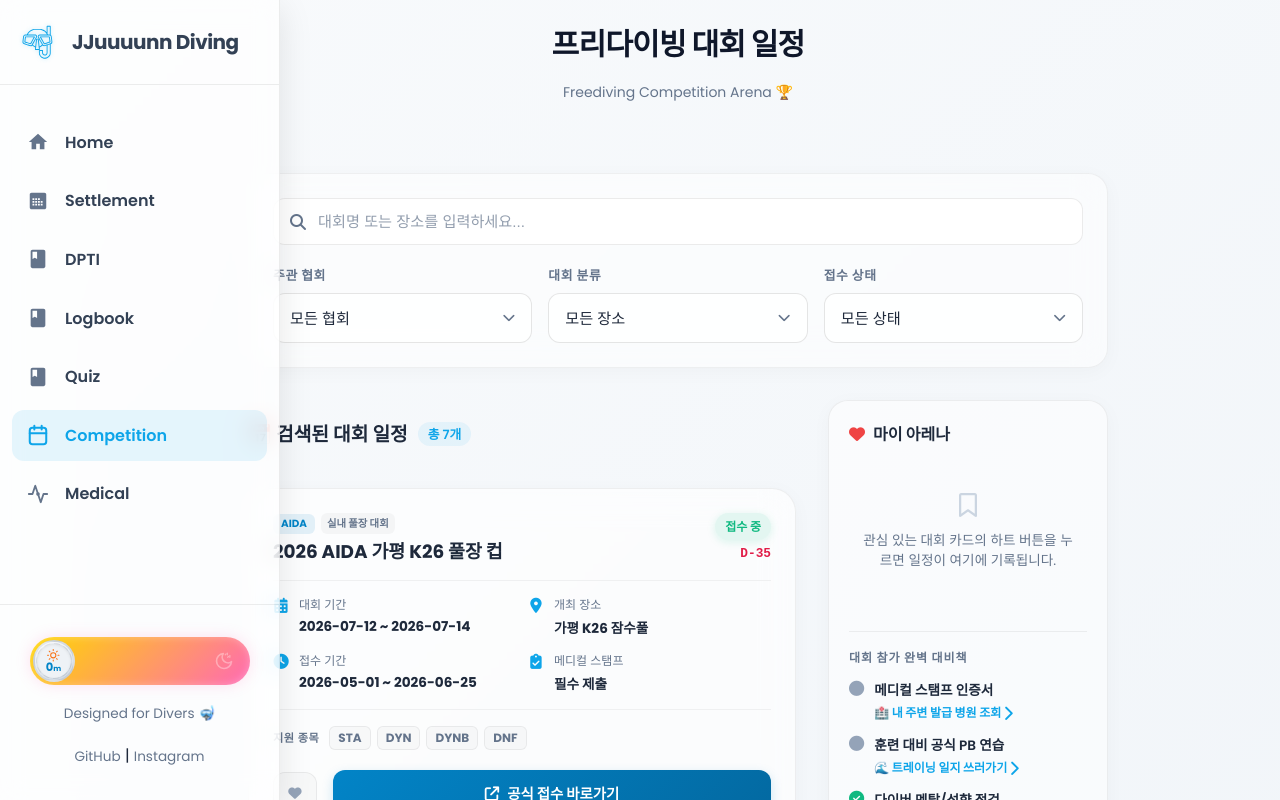
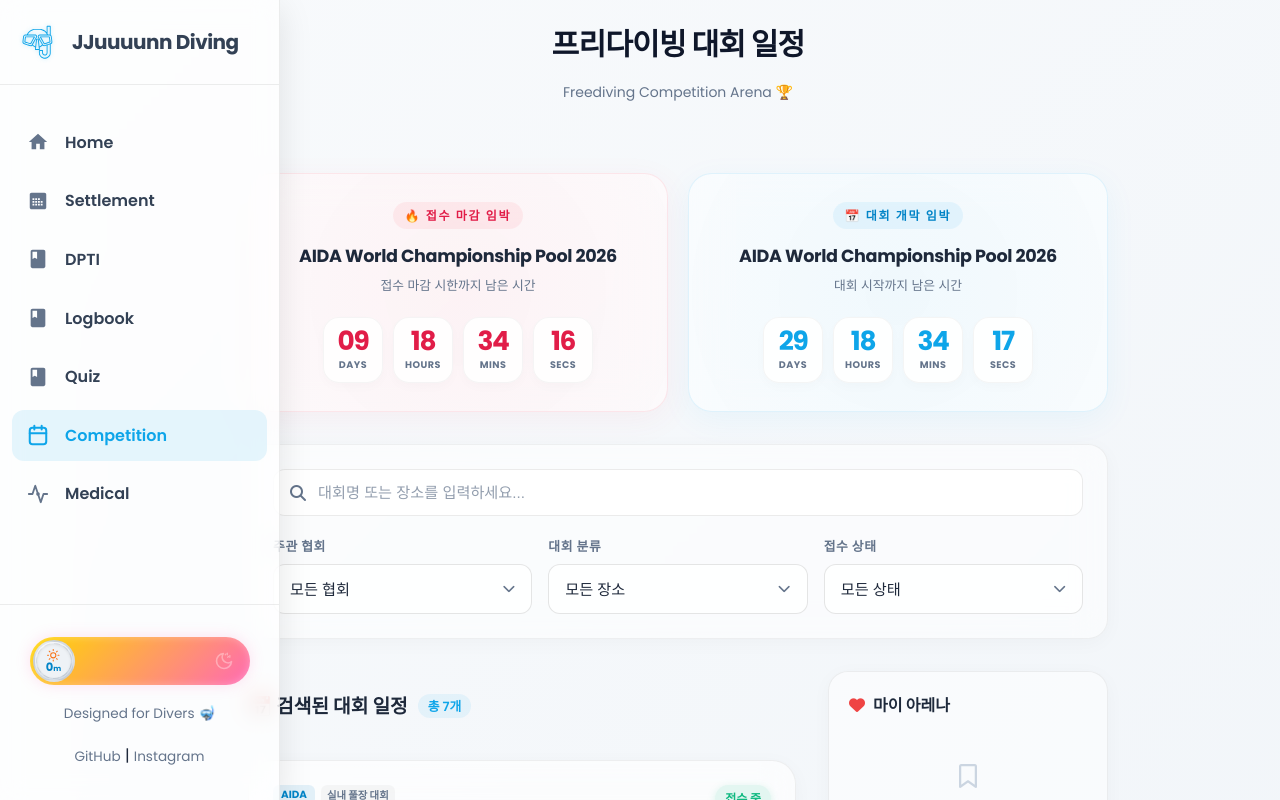
Before and after one commit to JJuuuunn/diving, a Vue app: page /diving/competition in a window 1280 px wide. Shown: the top 800 px of the page. Built offline with nearby package versions, Linux system fonts and the light colour scheme.

Commit message:
feat(competition): render dual countdown dashboards with themed rose/skyblue gradient cards

```diff
--- a/src/assets/scss/pages/_competition.scss
+++ b/src/assets/scss/pages/_competition.scss
@@ -26,7 +26,19 @@
   }
 }
 
-// 카운트다운 프리미엄 대시보드
+// 이중 카운트다운 위젯 그리드 컨테이너
+.countdown-dashboards-grid {
+  display: grid;
+  grid-template-columns: repeat(2, 1fr);
+  gap: 20px;
+
+  @media (max-width: 768px) {
+    grid-template-columns: 1fr;
+    gap: 16px;
+  }
+}
+
+// 카운트다운 프리미엄 대시보드 (공통)
 .countdown-dashboard {
   background: rgba(255, 255, 255, 0.7);
   backdrop-filter: blur(20px);
@@ -41,6 +53,7 @@
   text-align: center;
   position: relative;
   overflow: hidden;
+  transition: background 0.3s ease, border-color 0.3s ease, box-shadow 0.3s ease;
 
   body.dark & {
     background: rgba(15, 23, 42, 0.6);
@@ -55,12 +68,85 @@
     left: -50%;
     width: 200%;
     height: 200%;
-    background: radial-gradient(circle, rgba(14, 165, 233, 0.04) 0%, transparent 70%);
     pointer-events: none;
     z-index: 0;
+    // 기본값 — 서브클래스에서 오버라이드
+    background: radial-gradient(circle, rgba(14, 165, 233, 0.04) 0%, transparent 70%);
+  }
+
+  // 🔥 접수 마감 임박 — 로즈/앰버 테마
+  &.reg-timer {
+    border-color: rgba(244, 63, 94, 0.12);
+    box-shadow: 0 8px 32px 0 rgba(244, 63, 94, 0.06);
 
     body.dark & {
-      background: radial-gradient(circle, rgba(56, 189, 248, 0.07) 0%, transparent 60%);
+      border-color: rgba(244, 63, 94, 0.18);
+      box-shadow: 0 8px 32px 0 rgba(244, 63, 94, 0.12);
+    }
+
+    &::before {
+      background: radial-gradient(circle, rgba(244, 63, 94, 0.06) 0%, transparent 70%);
+
+      body.dark & {
+        background: radial-gradient(circle, rgba(244, 63, 94, 0.1) 0%, transparent 60%);
+      }
+    }
+
+    .dashboard-header .label {
+      color: #e11d48;
+      background: rgba(244, 63, 94, 0.08);
+
+      body.dark & {
+        color: #fb7185;
+        background: rgba(244, 63, 94, 0.12);
+      }
+    }
+
+    .timer-grid .time-unit .value {
+      color: #e11d48;
+
+      body.dark & {
+        color: #fb7185;
+        text-shadow: 0 0 12px rgba(251, 113, 133, 0.35);
+      }
+    }
+  }
+
+  // 📅 대회 개막 임박 — 스카이블루/아쿠아마린 테마
+  &.comp-timer {
+    border-color: rgba(14, 165, 233, 0.12);
+    box-shadow: 0 8px 32px 0 rgba(14, 165, 233, 0.06);
+
+    body.dark & {
+      border-color: rgba(56, 189, 248, 0.18);
+      box-shadow: 0 8px 32px 0 rgba(56, 189, 248, 0.1);
+    }
+
+    &::before {
+      background: radial-gradient(circle, rgba(14, 165, 233, 0.05) 0%, transparent 70%);
+
+      body.dark & {
+        background: radial-gradient(circle, rgba(56, 189, 248, 0.09) 0%, transparent 60%);
+      }
+    }
+
+    .dashboard-header .label {
+      color: #0284c7;
+      background: rgba(14, 165, 233, 0.08);
+
+      body.dark & {
+        color: #38bdf8;
+        background: rgba(56, 189, 248, 0.1);
+      }
+    }
+
+    .timer-grid .time-unit .value {
+      color: #0ea5e9;
+
+      body.dark & {
+        color: #38bdf8;
+        text-shadow: 0 0 10px rgba(56, 189, 248, 0.3);
+      }
     }
   }
 
@@ -70,31 +156,28 @@
     .label {
       font-size: 0.75rem;
       font-weight: 700;
-      color: #0284c7;
       text-transform: uppercase;
       letter-spacing: 0.15em;
-      background: rgba(14, 165, 233, 0.08);
       padding: 4px 12px;
       border-radius: 20px;
       margin-bottom: 8px;
       display: inline-block;
-
-      body.dark & {
-        color: #38bdf8;
-        background: rgba(56, 189, 248, 0.1);
-      }
+      // 기본 컬러는 서브클래스에서 재정의됨
+      color: #0284c7;
+      background: rgba(14, 165, 233, 0.08);
     }
 
     h2 {
-      font-size: 1.35rem;
+      font-size: 1.1rem;
       font-weight: 800;
       color: var(--page-text-primary);
       margin: 8px 0 4px;
       letter-spacing: -0.02em;
+      line-height: 1.3;
     }
 
     .sub {
-      font-size: 0.85rem;
+      font-size: 0.8rem;
       color: var(--page-text-secondary);
     }
   }
@@ -102,11 +185,11 @@
   .timer-grid {
     display: flex;
     justify-content: center;
-    gap: 16px;
+    gap: 10px;
     z-index: 1;
 
     @media (max-width: 480px) {
-      gap: 10px;
+      gap: 8px;
     }
 
     .time-unit {
@@ -117,8 +200,8 @@
       border: 1px solid rgba(0, 0, 0, 0.04);
       box-shadow: 0 4px 12px rgba(0, 0, 0, 0.02);
       border-radius: 16px;
-      padding: 12px;
-      min-width: 72px;
+      padding: 10px 8px;
+      min-width: 60px;
 
       body.dark & {
         background: rgba(15, 23, 42, 0.85);
@@ -127,30 +210,26 @@
       }
 
       @media (max-width: 480px) {
-        min-width: 60px;
-        padding: 8px;
+        min-width: 52px;
+        padding: 7px 6px;
       }
 
       .value {
-        font-size: 2rem;
+        font-size: 1.65rem;
         font-weight: 900;
         font-family: 'Poppins', monospace;
-        color: #0ea5e9;
         line-height: 1;
         letter-spacing: -0.05em;
-
-        body.dark & {
-          color: #38bdf8;
-          text-shadow: 0 0 10px rgba(56, 189, 248, 0.3);
-        }
+        // 기본 컬러는 서브클래스에서 재정의됨
+        color: #0ea5e9;
 
         @media (max-width: 480px) {
-          font-size: 1.5rem;
+          font-size: 1.3rem;
         }
       }
 
       .label {
-        font-size: 0.65rem;
+        font-size: 0.6rem;
         font-weight: 700;
         color: var(--page-text-secondary);
         text-transform: uppercase;
@@ -160,6 +239,7 @@
     }
   }
 }
+
 
 // 다차원 필터링 패널
 .filter-panel {
--- a/src/views/competition/CompetitionMain.vue
+++ b/src/views/competition/CompetitionMain.vue
@@ -4,30 +4,59 @@
     <Header title="프리다이빙 대회 일정" subtitle="Freediving Competition Arena 🏆" />
 
     <main class="main-content">
-      <!-- 실시간 카운트다운 위젯 대시보드 (가장 임박한 대회 정보 노출) -->
-      <section v-if="nearestCompetition && !countdown.isOver" class="countdown-dashboard">
+      <!-- 이중 실시간 카운트다운 위젯 대시보드 -->
+      <section class="countdown-dashboards-grid">
+        <!-- 1. 접수 마감 임박 타이머 -->
+        <div v-if="nearestRegCompetition && !regCountdown.isOver" class="countdown-dashboard reg-timer">
           <div class="dashboard-header">
-          <span class="label">가장 임박한 접수 일정</span>
-          <h2>🔥 {{ nearestCompetition.title }}</h2>
+            <span class="label">🔥 접수 마감 임박</span>
+            <h2>{{ nearestRegCompetition.title }}</h2>
             <span class="sub">접수 마감 시한까지 남은 시간</span>
           </div>
-
           <div class="timer-grid">
             <div class="time-unit">
-            <span class="value">{{ String(countdown.days).padStart(2, '0') }}</span>
+              <span class="value">{{ String(regCountdown.days).padStart(2, '0') }}</span>
               <span class="label">Days</span>
             </div>
             <div class="time-unit">
-            <span class="value">{{ String(countdown.hours).padStart(2, '0') }}</span>
+              <span class="value">{{ String(regCountdown.hours).padStart(2, '0') }}</span>
               <span class="label">Hours</span>
             </div>
             <div class="time-unit">
-            <span class="value">{{ String(countdown.minutes).padStart(2, '0') }}</span>
+              <span class="value">{{ String(regCountdown.minutes).padStart(2, '0') }}</span>
               <span class="label">Mins</span>
             </div>
             <div class="time-unit">
-            <span class="value">{{ String(countdown.seconds).padStart(2, '0') }}</span>
+              <span class="value">{{ String(regCountdown.seconds).padStart(2, '0') }}</span>
               <span class="label">Secs</span>
+            </div>
+          </div>
+        </div>
+
+        <!-- 2. 대회 개막 임박 타이머 -->
+        <div v-if="nearestCompCompetition && !compCountdown.isOver" class="countdown-dashboard comp-timer">
+          <div class="dashboard-header">
+            <span class="label">📅 대회 개막 임박</span>
+            <h2>{{ nearestCompCompetition.title }}</h2>
+            <span class="sub">대회 시작까지 남은 시간</span>
+          </div>
+          <div class="timer-grid">
+            <div class="time-unit">
+              <span class="value">{{ String(compCountdown.days).padStart(2, '0') }}</span>
+              <span class="label">Days</span>
+            </div>
+            <div class="time-unit">
+              <span class="value">{{ String(compCountdown.hours).padStart(2, '0') }}</span>
+              <span class="label">Hours</span>
+            </div>
+            <div class="time-unit">
+              <span class="value">{{ String(compCountdown.minutes).padStart(2, '0') }}</span>
+              <span class="label">Mins</span>
+            </div>
+            <div class="time-unit">
+              <span class="value">{{ String(compCountdown.seconds).padStart(2, '0') }}</span>
+              <span class="label">Secs</span>
+            </div>
           </div>
         </div>
       </section>
@@ -215,8 +244,10 @@
   filters,
   getDDay,
   filteredCompetitions,
-  nearestCompetition,
-  countdown,
+  nearestRegCompetition,
+  nearestCompCompetition,
+  regCountdown,
+  compCountdown,
   startCountdown,
   bookmarkedCompetitions,
   toggleBookmark
```
Lines whose indentation alone changed are shown as unchanged.
